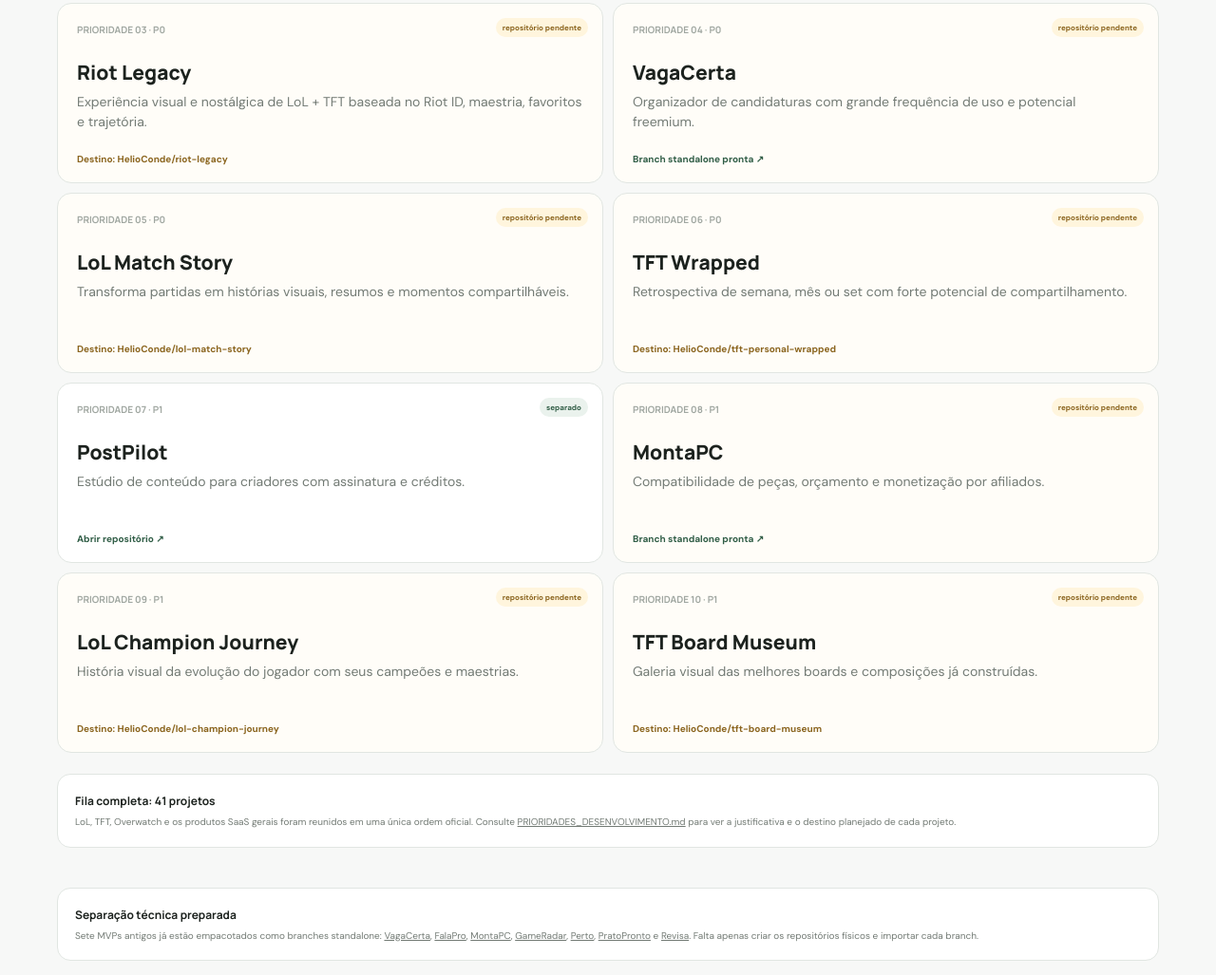
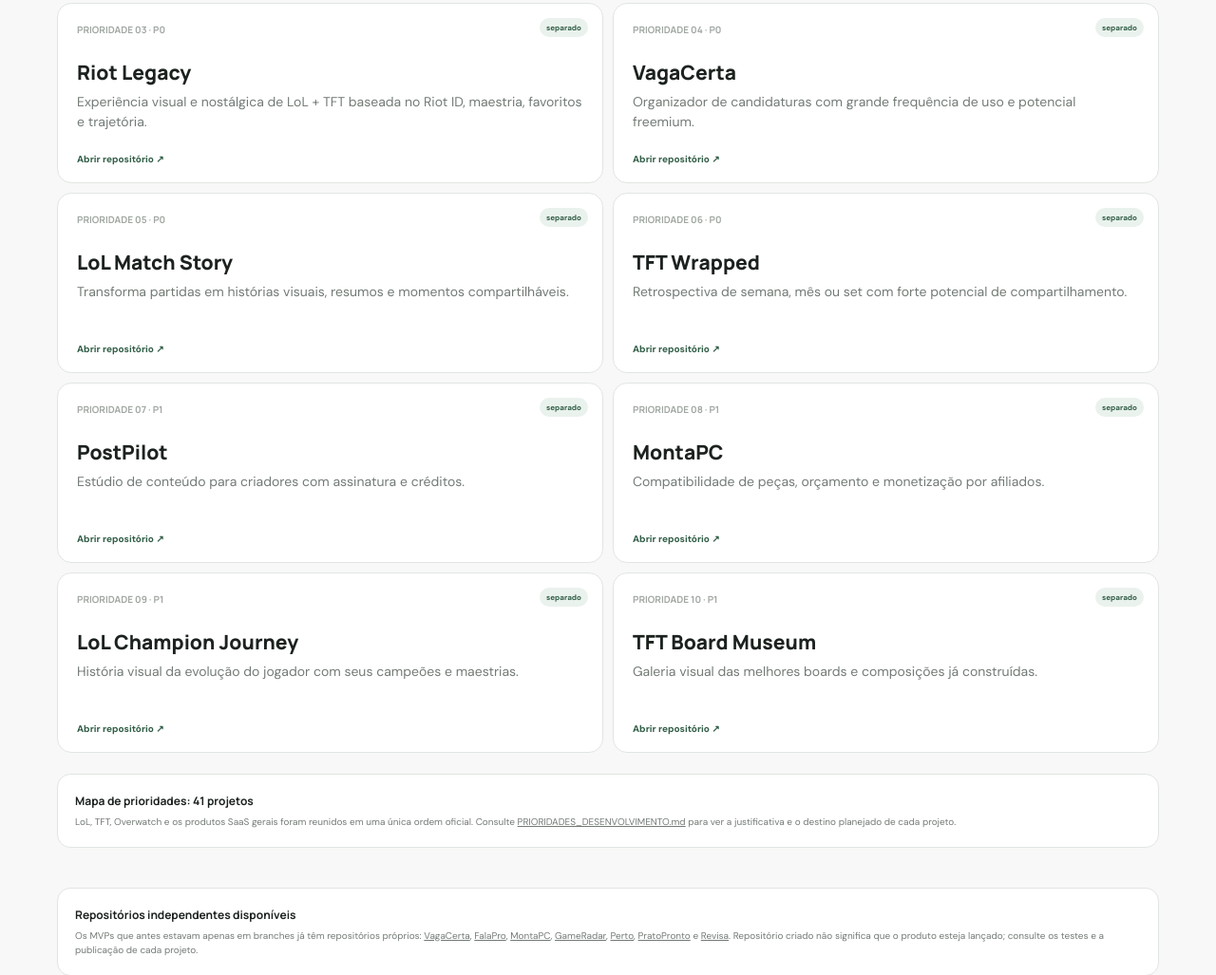
Before and after one commit to HelioConde/ideias-ia-lab, a plain HTML site: page index.html in a window 1280 px wide. Shown: the part 566-1593 px from the top of the page at 95% size. Drawn offline with Linux system fonts and the light colour scheme.

Commit message:
design: legibilidade e atualização do catálogo - index.html

```diff
--- a/index.html
+++ b/index.html
@@ -6,6 +6,7 @@
   <meta name="theme-color" content="#f7f8f7">
   <meta name="description" content="Hub de organização e prioridade de desenvolvimento dos produtos digitais de Hélio Conde.">
   <title>Ideias IA Lab — Prioridades</title>
+  <link rel="icon" href="favicon.svg" type="image/svg+xml">
   <link rel="stylesheet" href="assets/style.css">
 </head>
 <body>
@@ -23,27 +24,27 @@
       <p>A fila considera proximidade de lançamento, monetização, diferencial e risco técnico. Cada produto continua vivendo em um repositório próprio.</p>
     </section>
 
-    <section class="grid" aria-label="Top 10 prioridades">
+    <section class="grid" aria-label="Dez projetos prioritários e seus repositórios">
       <article class="card ready"><div class="num">PRIORIDADE 01 · P0</div><h3>AgendaLeve</h3><p>SaaS de agendamento B2B. Já separado e com caminho curto até receita recorrente.</p><a href="https://github.com/HelioConde/agendaleve">Abrir repositório ↗</a></article>
       <article class="card ready"><div class="num">PRIORIDADE 02 · P0</div><h3>DocPronto</h3><p>Propostas e orçamentos. Produto simples de explicar, usar e monetizar.</p><a href="https://github.com/HelioConde/docpronto">Abrir repositório ↗</a></article>
-      <article class="card pending"><div class="num">PRIORIDADE 03 · P0</div><h3>Riot Legacy</h3><p>Experiência visual e nostálgica de LoL + TFT baseada no Riot ID, maestria, favoritos e trajetória.</p><span>Destino: HelioConde/riot-legacy</span></article>
-      <article class="card pending"><div class="num">PRIORIDADE 04 · P0</div><h3>VagaCerta</h3><p>Organizador de candidaturas com grande frequência de uso e potencial freemium.</p><a href="https://github.com/HelioConde/ideias-ia-lab/tree/split/vagacerta">Branch standalone pronta ↗</a></article>
-      <article class="card pending"><div class="num">PRIORIDADE 05 · P0</div><h3>LoL Match Story</h3><p>Transforma partidas em histórias visuais, resumos e momentos compartilháveis.</p><span>Destino: HelioConde/lol-match-story</span></article>
-      <article class="card pending"><div class="num">PRIORIDADE 06 · P0</div><h3>TFT Wrapped</h3><p>Retrospectiva de semana, mês ou set com forte potencial de compartilhamento.</p><span>Destino: HelioConde/tft-personal-wrapped</span></article>
+      <article class="card ready"><div class="num">PRIORIDADE 03 · P0</div><h3>Riot Legacy</h3><p>Experiência visual e nostálgica de LoL + TFT baseada no Riot ID, maestria, favoritos e trajetória.</p><a href="https://github.com/HelioConde/riot-legacy">Abrir repositório ↗</a></article>
+      <article class="card ready"><div class="num">PRIORIDADE 04 · P0</div><h3>VagaCerta</h3><p>Organizador de candidaturas com grande frequência de uso e potencial freemium.</p><a href="https://github.com/HelioConde/vagacerta">Abrir repositório ↗</a></article>
+      <article class="card ready"><div class="num">PRIORIDADE 05 · P0</div><h3>LoL Match Story</h3><p>Transforma partidas em histórias visuais, resumos e momentos compartilháveis.</p><a href="https://github.com/HelioConde/lol-match-story">Abrir repositório ↗</a></article>
+      <article class="card ready"><div class="num">PRIORIDADE 06 · P0</div><h3>TFT Wrapped</h3><p>Retrospectiva de semana, mês ou set com forte potencial de compartilhamento.</p><a href="https://github.com/HelioConde/tft-personal-wrapped">Abrir repositório ↗</a></article>
       <article class="card ready"><div class="num">PRIORIDADE 07 · P1</div><h3>PostPilot</h3><p>Estúdio de conteúdo para criadores com assinatura e créditos.</p><a href="https://github.com/HelioConde/postpilot">Abrir repositório ↗</a></article>
-      <article class="card pending"><div class="num">PRIORIDADE 08 · P1</div><h3>MontaPC</h3><p>Compatibilidade de peças, orçamento e monetização por afiliados.</p><a href="https://github.com/HelioConde/ideias-ia-lab/tree/split/montapc">Branch standalone pronta ↗</a></article>
-      <article class="card pending"><div class="num">PRIORIDADE 09 · P1</div><h3>LoL Champion Journey</h3><p>História visual da evolução do jogador com seus campeões e maestrias.</p><span>Destino: HelioConde/lol-champion-journey</span></article>
-      <article class="card pending"><div class="num">PRIORIDADE 10 · P1</div><h3>TFT Board Museum</h3><p>Galeria visual das melhores boards e composições já construídas.</p><span>Destino: HelioConde/tft-board-museum</span></article>
+      <article class="card ready"><div class="num">PRIORIDADE 08 · P1</div><h3>MontaPC</h3><p>Compatibilidade de peças, orçamento e monetização por afiliados.</p><a href="https://github.com/HelioConde/montapc">Abrir repositório ↗</a></article>
+      <article class="card ready"><div class="num">PRIORIDADE 09 · P1</div><h3>LoL Champion Journey</h3><p>História visual da evolução do jogador com seus campeões e maestrias.</p><a href="https://github.com/HelioConde/lol-champion-journey">Abrir repositório ↗</a></article>
+      <article class="card ready"><div class="num">PRIORIDADE 10 · P1</div><h3>TFT Board Museum</h3><p>Galeria visual das melhores boards e composições já construídas.</p><a href="https://github.com/HelioConde/tft-board-museum">Abrir repositório ↗</a></article>
     </section>
 
     <section class="note">
-      <strong>Fila completa: 41 projetos</strong>
+      <strong>Mapa de prioridades: 41 projetos</strong>
       <p>LoL, TFT, Overwatch e os produtos SaaS gerais foram reunidos em uma única ordem oficial. Consulte <a href="https://github.com/HelioConde/ideias-ia-lab/blob/main/PRIORIDADES_DESENVOLVIMENTO.md">PRIORIDADES_DESENVOLVIMENTO.md</a> para ver a justificativa e o destino planejado de cada projeto.</p>
     </section>
 
     <section class="note">
-      <strong>Separação técnica preparada</strong>
-      <p>Sete MVPs antigos já estão empacotados como branches standalone: <a href="https://github.com/HelioConde/ideias-ia-lab/tree/split/vagacerta">VagaCerta</a>, <a href="https://github.com/HelioConde/ideias-ia-lab/tree/split/falapro">FalaPro</a>, <a href="https://github.com/HelioConde/ideias-ia-lab/tree/split/montapc">MontaPC</a>, <a href="https://github.com/HelioConde/ideias-ia-lab/tree/split/gameradar">GameRadar</a>, <a href="https://github.com/HelioConde/ideias-ia-lab/tree/split/perto">Perto</a>, <a href="https://github.com/HelioConde/ideias-ia-lab/tree/split/pratopronto">PratoPronto</a> e <a href="https://github.com/HelioConde/ideias-ia-lab/tree/split/revisa">Revisa</a>. Falta apenas criar os repositórios físicos e importar cada branch.</p>
+      <strong>Repositórios independentes disponíveis</strong>
+      <p>Os MVPs que antes estavam apenas em branches já têm repositórios próprios: <a href="https://github.com/HelioConde/vagacerta">VagaCerta</a>, <a href="https://github.com/HelioConde/falapro">FalaPro</a>, <a href="https://github.com/HelioConde/montapc">MontaPC</a>, <a href="https://github.com/HelioConde/gameradar">GameRadar</a>, <a href="https://github.com/HelioConde/perto">Perto</a>, <a href="https://github.com/HelioConde/pratopronto">PratoPronto</a> e <a href="https://github.com/HelioConde/revisa">Revisa</a>. Repositório criado não significa que o produto esteja lançado; consulte os testes e a publicação de cada projeto.</p>
     </section>
 
     <section class="note">
```
